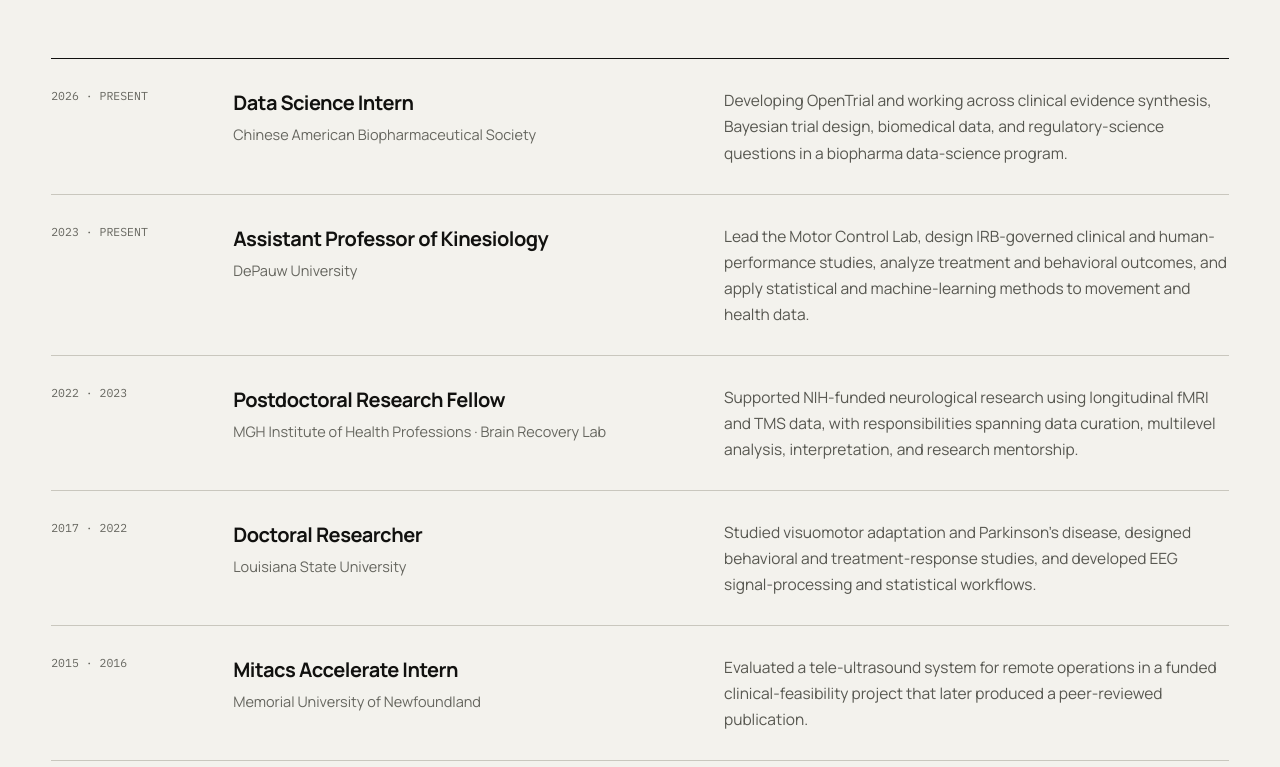
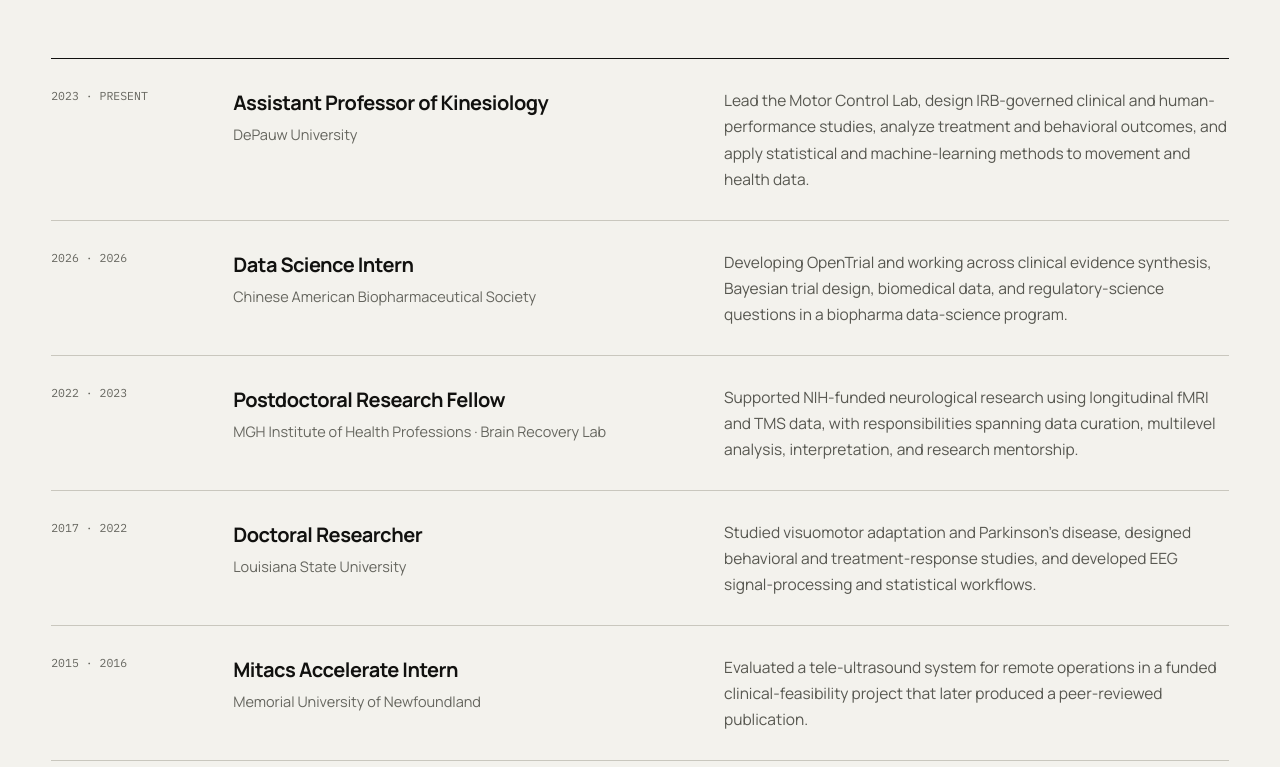
Before and after one commit to reubebe/reubebe.github.io, a plain HTML site: page index.html in a window 1280 px wide. Shown: the part 5823-6590 px from the top of the page. Drawn offline with Linux system fonts and the light colour scheme.

Commit message:
Fix timeline date for Data Science Intern role

```diff
--- a/index.html
+++ b/index.html
@@ -359,8 +359,8 @@
     <div class="shell">
       <header class="section-head reveal"><div class="kicker">03 / Trajectory</div><div><h2>A clinical research foundation, expanded through data science.</h2></div></header>
       <div class="timeline">
-        <article class="timeline-row reveal"><div class="timeline-date">2026 · present</div><div class="timeline-role"><h3>Data Science Intern</h3><div class="org">Chinese American Biopharmaceutical Society</div></div><p class="timeline-copy">Developing OpenTrial and working across clinical evidence synthesis, Bayesian trial design, biomedical data, and regulatory-science questions in a biopharma data-science program.</p></article>
         <article class="timeline-row reveal"><div class="timeline-date">2023 · present</div><div class="timeline-role"><h3>Assistant Professor of Kinesiology</h3><div class="org">DePauw University</div></div><p class="timeline-copy">Lead the Motor Control Lab, design IRB-governed clinical and human-performance studies, analyze treatment and behavioral outcomes, and apply statistical and machine-learning methods to movement and health data.</p></article>
+        <article class="timeline-row reveal"><div class="timeline-date">2026 · 2026</div><div class="timeline-role"><h3>Data Science Intern</h3><div class="org">Chinese American Biopharmaceutical Society</div></div><p class="timeline-copy">Developing OpenTrial and working across clinical evidence synthesis, Bayesian trial design, biomedical data, and regulatory-science questions in a biopharma data-science program.</p></article>
         <article class="timeline-row reveal"><div class="timeline-date">2022 · 2023</div><div class="timeline-role"><h3>Postdoctoral Research Fellow</h3><div class="org">MGH Institute of Health Professions · Brain Recovery Lab</div></div><p class="timeline-copy">Supported NIH-funded neurological research using longitudinal fMRI and TMS data, with responsibilities spanning data curation, multilevel analysis, interpretation, and research mentorship.</p></article>
         <article class="timeline-row reveal"><div class="timeline-date">2017 · 2022</div><div class="timeline-role"><h3>Doctoral Researcher</h3><div class="org">Louisiana State University</div></div><p class="timeline-copy">Studied visuomotor adaptation and Parkinson’s disease, designed behavioral and treatment-response studies, and developed EEG signal-processing and statistical workflows.</p></article>
         <article class="timeline-row reveal"><div class="timeline-date">2015 · 2016</div><div class="timeline-role"><h3>Mitacs Accelerate Intern</h3><div class="org">Memorial University of Newfoundland</div></div><p class="timeline-copy">Evaluated a tele-ultrasound system for remote operations in a funded clinical-feasibility project that later produced a peer-reviewed publication.</p></article>
```
